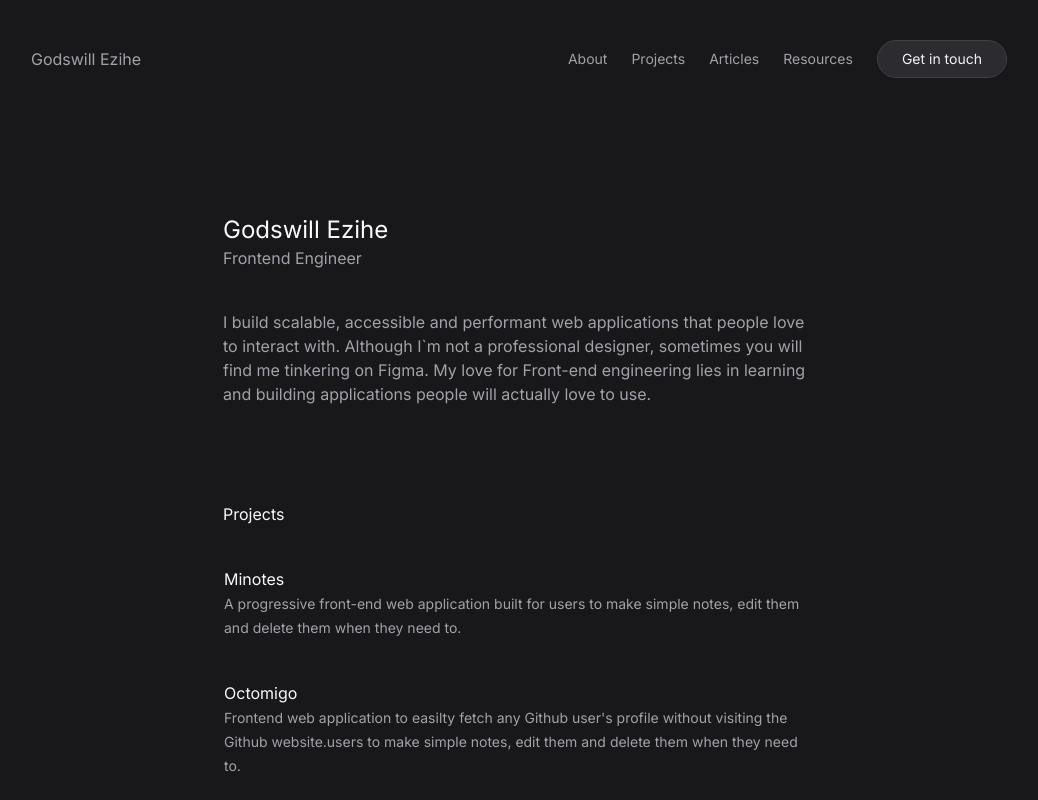
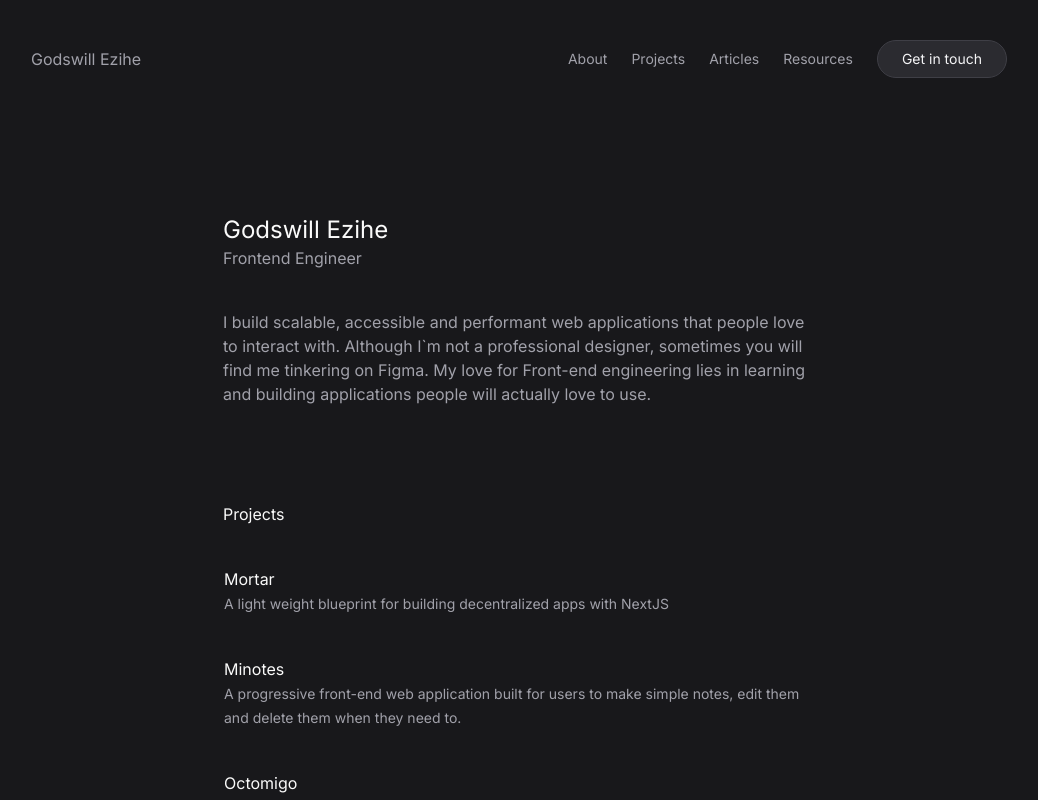
Before and after one commit to gzkdev/web-portfolio, a Next.js app: page / in a window 1280 px wide. Shown: the top 800 px of the page, without its empty margins (121-1159 px from the left). Built offline with nearby package versions, Linux system fonts and the light colour scheme.

Commit message:
update projects

```diff
--- a/constants/index.ts
+++ b/constants/index.ts
@@ -48,40 +48,54 @@ export const navLinks = [
 
 export const projects = [
   {
+    id: "5",
+    name: "Mortar",
+    description:
+      "A light weight blueprint for building decentralized apps with NextJS",
+    type: "Starter kit",
+    tags: ["NextJS", "React", "Web3"],
+    liveUrl: "https://mortar-dusky.vercel.app",
+    url: "https://github.com/gzkdev/mortar",
+  },
+  {
     id: "0",
     name: "Minotes",
     description:
       "A progressive front-end web application built for users to make simple notes, edit them and delete them when they need to.",
-    url: "/",
     type: "Application",
     tags: ["React", "TypeScript"],
+    liveUrl: "",
+    url: "/",
   },
   {
     id: "1",
     name: "Octomigo",
     description:
       "Frontend web application to easilty fetch any Github user's profile without visiting the Github website.users to make simple notes, edit them and delete them when they need to.",
-    url: "/",
     type: "Application",
     tags: ["React", "TypeScript"],
+    liveUrl: "",
+    url: "/",
   },
   {
     id: "2",
     name: "Marche",
     description:
       "An outstanding landing page for a digital marketing agency focused on providing excellent digital services that help fuel the growth of modern businesses.",
-    url: "/",
     type: "Application",
     tags: ["HTML", "CSS", "JavaScript"],
+    liveUrl: "",
+    url: "/",
   },
   {
     id: "3",
     name: "Fiber",
     description:
       "A landing page for an online template marketplace for developers who want a beautiful portfolio template to showcase their projects and apply to jobs.",
-    url: "/",
     type: "Landing page",
     tags: ["HTML", "CSS", "JavaScript"],
+    liveUrl: "",
+    url: "/",
   },
 ];
 
```
